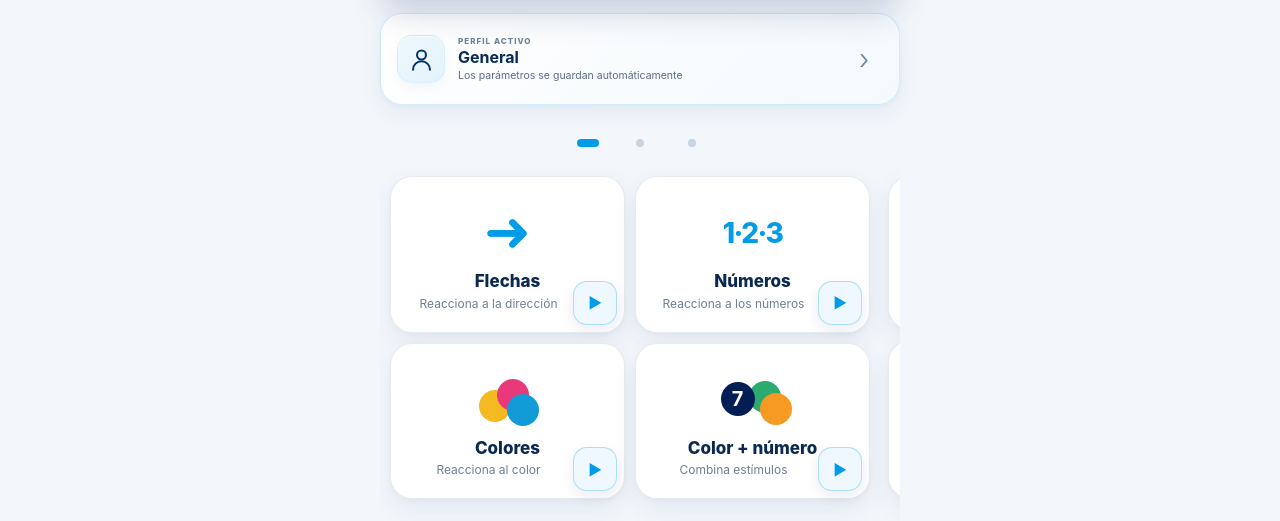
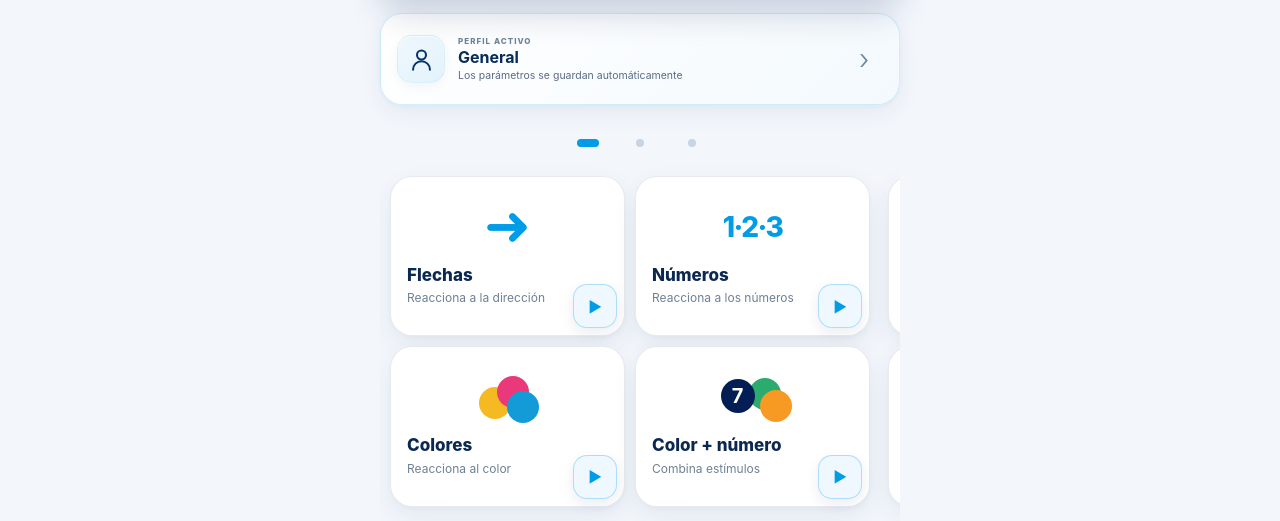
Before and after one commit to chmodmasx/Entrenador-digital, a website built with Vite: page web/index.html in a window 1280 px wide. Shown: the part 279-800 px from the top of the page. Built offline with nearby package versions, Linux system fonts and the light colour scheme.

Commit message:
ui: left-align exercise card copy beside quick start

```diff
--- a/web/src/styles.css
+++ b/web/src/styles.css
@@ -210,7 +210,13 @@ button:disabled {
 }
 
 .exercise-card-wrap .exercise-card small {
-  padding-right: 38px;
+  min-height: 30px;
+  padding-left: 4px;
+  padding-right: 58px;
+  overflow: hidden;
+  display: -webkit-box;
+  -webkit-box-orient: vertical;
+  -webkit-line-clamp: 2;
 }
 
 .exercise-quick-start {
@@ -261,16 +267,19 @@ button:disabled {
 
 .exercise-card strong,
 .exercise-card small {
-  display: block;
+  width: 100%;
+  text-align: left;
 }
 
 .exercise-card strong {
+  display: block;
+  padding: 0 4px;
   font-size: 17px;
   line-height: 1.2;
 }
 
 .exercise-card small {
-  margin-top: 4px;
+  margin-top: 5px;
   color: var(--muted);
   font-size: 12px;
   line-height: 1.25;
```
